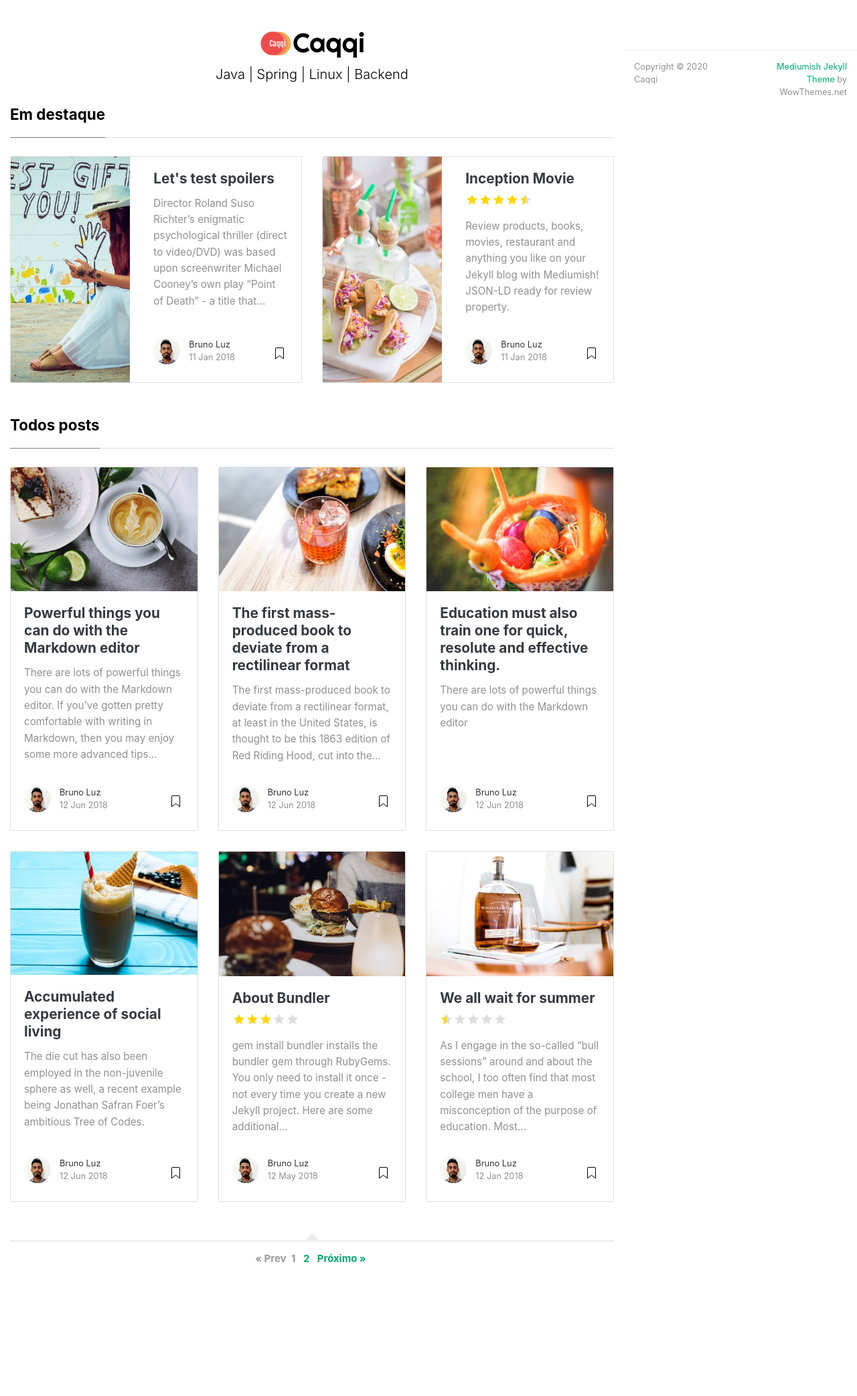
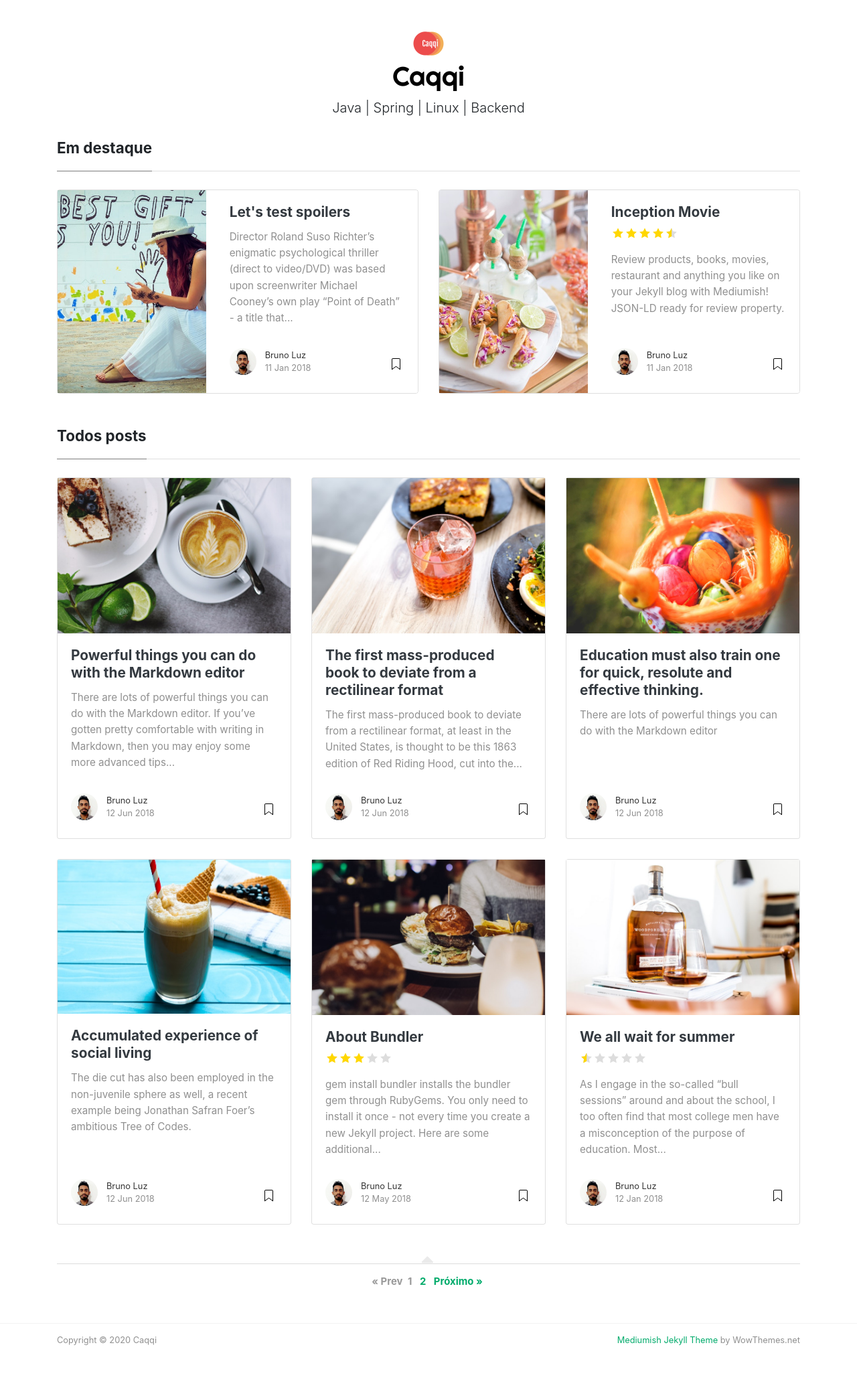
Before and after one commit to caqqi/caqqi.github.io, a Jekyll site: the page built from index.html, in a window 1280 px wide. Shown: the whole page at 67% size. Built offline with Jekyll 4.4.1, drawn with Linux system fonts in a browser that asks for light colours; nearby versions of some CDN libraries; the list of posts is cut into pages by our own code; before the commit the page ends 1892 px from its top, so only the background shows below that.

Commit message:
Caqqi - Configurações correção logo II

```diff
--- a/assets/css/screen.css
+++ b/assets/css/screen.css
@@ -18,10 +18,18 @@
     max-height: 50px;
 }
 
-.mainheading-title-a, :hover {
+.mainheading-title {
+    display: inline-flex;
+}
+
+.mainheading-title-a {
     text-decoration: none;
     color: #000;
-    display: inline-flex;
+}
+
+.mainheading-title-a:hover {
+    text-decoration: none;
+    color: #000;
 }
 
 a {
```
